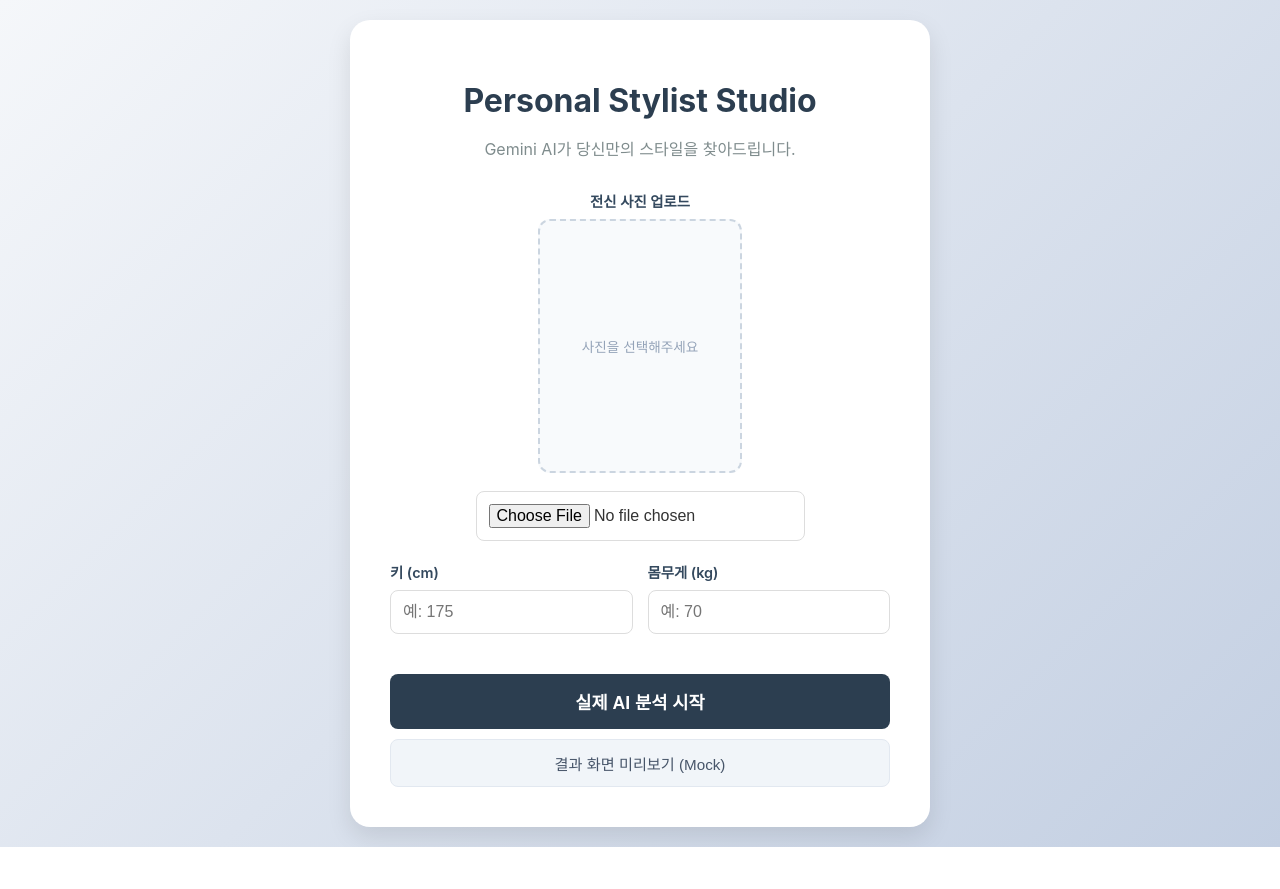
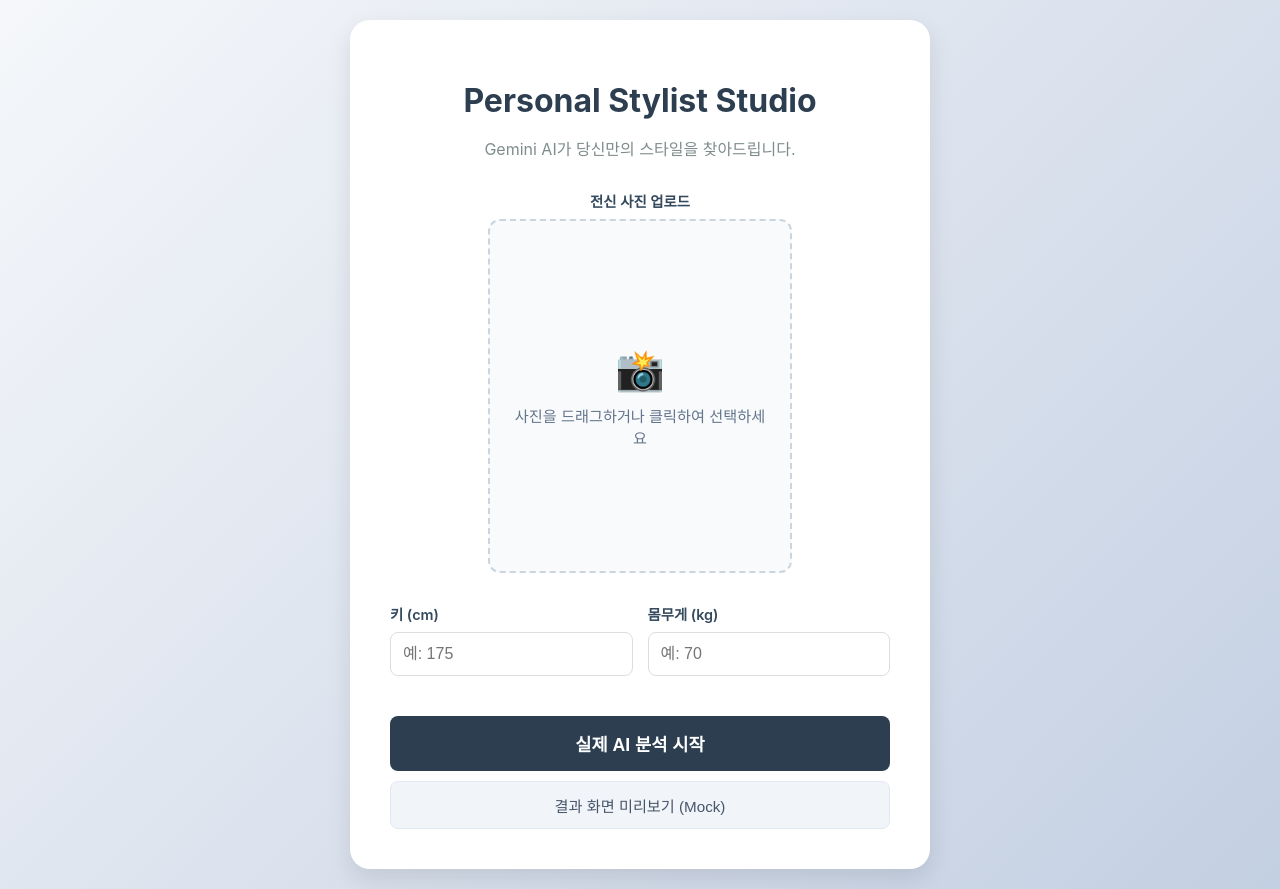
Before and after one commit to diffth/personalstylist-studio, a React (Vite) app: page / in a window 1280 px wide. Before the commit the page ends 847 px from the top, so only its background shows below. Built offline with nearby package versions, Linux system fonts and the light colour scheme.

Commit message:
feat: 사진 업로드 드래그 앤 드롭 기능 추가 및 UI 개선

```diff
--- a/src/App.css
+++ b/src/App.css
@@ -82,8 +82,9 @@ input[type="number"]:focus {
 }
 
 .photo-preview-container {
-  width: 200px;
-  height: 250px;
+  width: 100%;
+  max-width: 300px;
+  height: 350px;
   border: 2px dashed #cbd5e0;
   border-radius: 12px;
   display: flex;
@@ -92,18 +93,32 @@ input[type="number"]:focus {
   overflow: hidden;
   margin-bottom: 10px;
   background-color: #f8fafc;
+  cursor: pointer;
+  transition: all 0.3s ease;
 }
 
-.photo-preview {
-  width: 100%;
-  height: 100%;
-  object-fit: cover;
+.photo-preview-container:hover {
+  border-color: #3498db;
+  background-color: #f0f7ff;
+}
+
+.photo-preview-container.dragging {
+  border-color: #3498db;
+  background-color: #e1effe;
+  transform: scale(1.02);
+}
+
+.upload-icon {
+  font-size: 2.5rem;
+  margin-bottom: 10px;
+  display: block;
 }
 
 .photo-placeholder {
-  color: #94a3b8;
-  font-size: 0.85rem;
+  color: #64748b;
+  font-size: 0.95rem;
   text-align: center;
+  padding: 20px;
 }
 
 .submit-button {
--- a/src/App.jsx
+++ b/src/App.jsx
@@ -10,13 +10,36 @@ function App() {
   const [previewUrl, setPreviewUrl] = useState(null);
   const [loading, setLoading] = useState(false);
   const [report, setReport] = useState(null);
+  const [isDragging, setIsDragging] = useState(false);
+
+  const handleFile = (file) => {
+    if (file && file.type.startsWith('image/')) {
+      setFormData({ ...formData, photo: file });
+      setPreviewUrl(URL.createObjectURL(file));
+    } else {
+      alert('이미지 파일만 업로드 가능합니다.');
+    }
+  };
 
   const handlePhotoChange = (e) => {
     const file = e.target.files[0];
-    if (file) {
-      setFormData({ ...formData, photo: file });
-      setPreviewUrl(URL.createObjectURL(file));
-    }
+    handleFile(file);
+  };
+
+  const handleDragOver = (e) => {
+    e.preventDefault();
+    setIsDragging(true);
+  };
+
+  const handleDragLeave = () => {
+    setIsDragging(false);
+  };
+
+  const handleDrop = (e) => {
+    e.preventDefault();
+    setIsDragging(false);
+    const file = e.dataTransfer.files[0];
+    handleFile(file);
   };
 
   const handleChange = (e) => {
@@ -128,12 +151,19 @@ function App() {
             <form className="style-form" onSubmit={handleSubmit}>
               <div className="input-group photo-upload">
                 <label htmlFor="photo">전신 사진 업로드</label>
-                <div className="photo-preview-container">
+                <div
+                  className={`photo-preview-container ${isDragging ? 'dragging' : ''}`}
+                  onDragOver={handleDragOver}
+                  onDragLeave={handleDragLeave}
+                  onDrop={handleDrop}
+                  onClick={() => document.getElementById('photo').click()}
+                >
                   {previewUrl ? (
                     <img src={previewUrl} alt="Preview" className="photo-preview" />
                   ) : (
                     <div className="photo-placeholder">
-                      <span>사진을 선택해주세요</span>
+                      <span className="upload-icon">📸</span>
+                      <span>사진을 드래그하거나 클릭하여 선택하세요</span>
                     </div>
                   )}
                 </div>
@@ -143,9 +173,9 @@ function App() {
                   accept="image/*"
                   onChange={handlePhotoChange}
                   required
+                  style={{ display: 'none' }}
                 />
               </div>
-
               <div className="input-row">
                 <div className="input-group">
                   <label htmlFor="height">키 (cm)</label>
```
